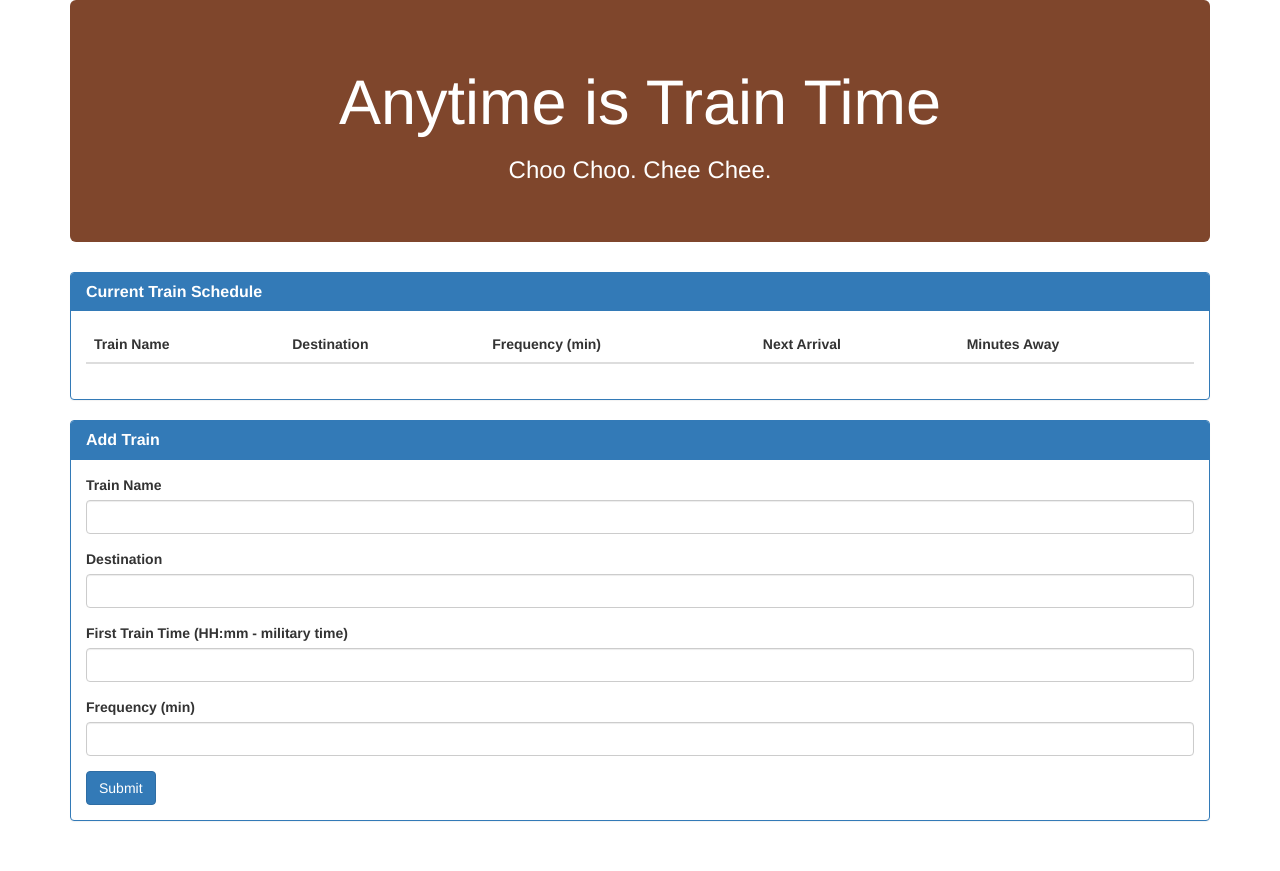
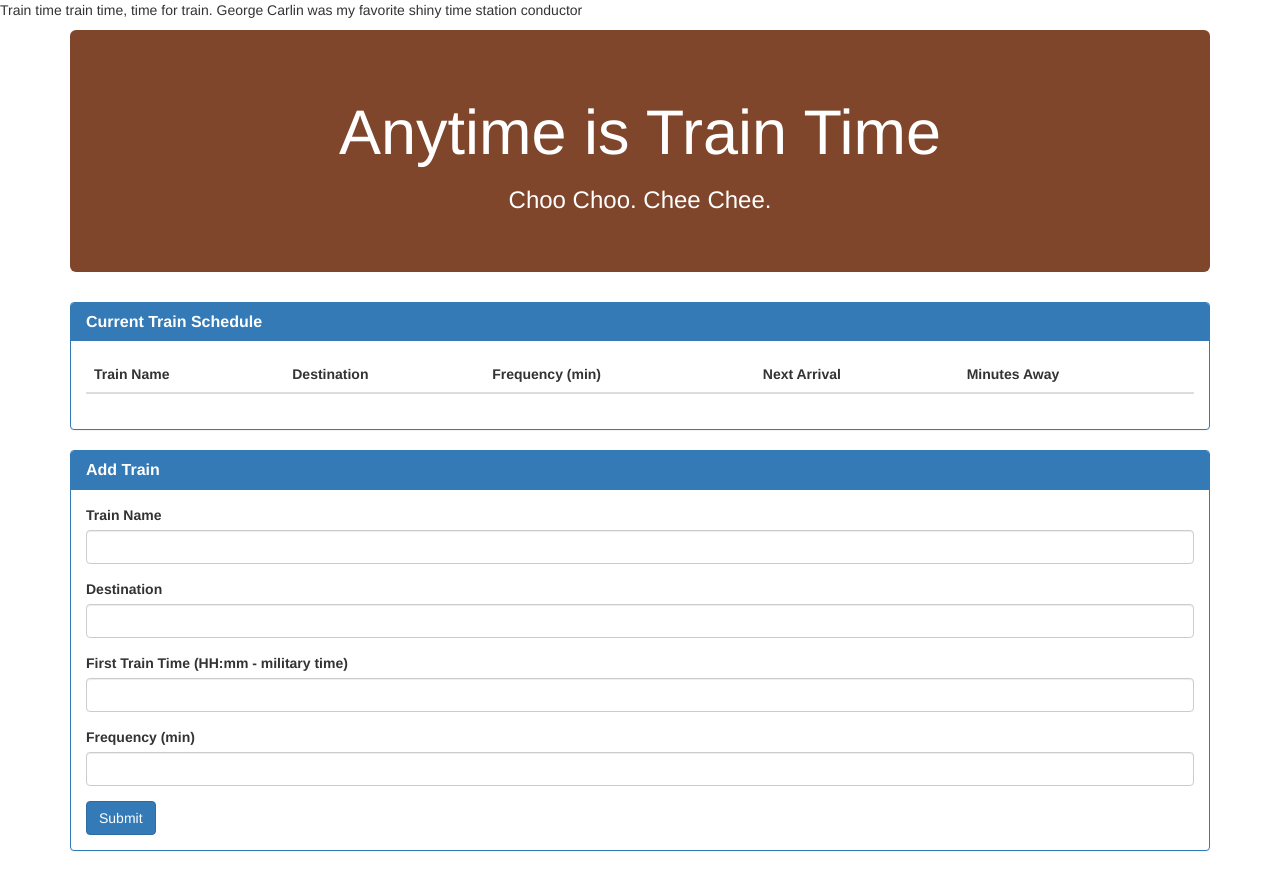
Before and after one commit to jmcam80/FB_Train, a plain HTML site: page TrainTimes-Deployed/public/index.html in a window 1280 px wide. Before the commit the page ends 841 px from the top, so only its background shows below. Drawn offline with nearby package versions, Linux system fonts and the light colour scheme; no server answers.

Commit message:
updated with some text

```diff
--- a/TrainTimes-Deployed/public/index.html
+++ b/TrainTimes-Deployed/public/index.html
@@ -3,7 +3,7 @@
 <html lang="en-us">
 
   <head>
-
+    <p>Train time train time, time for train. George Carlin was my favorite shiny time station conductor</p>
     <meta charset="UTF-8">
     <title>TrainTime</title>
 
```
